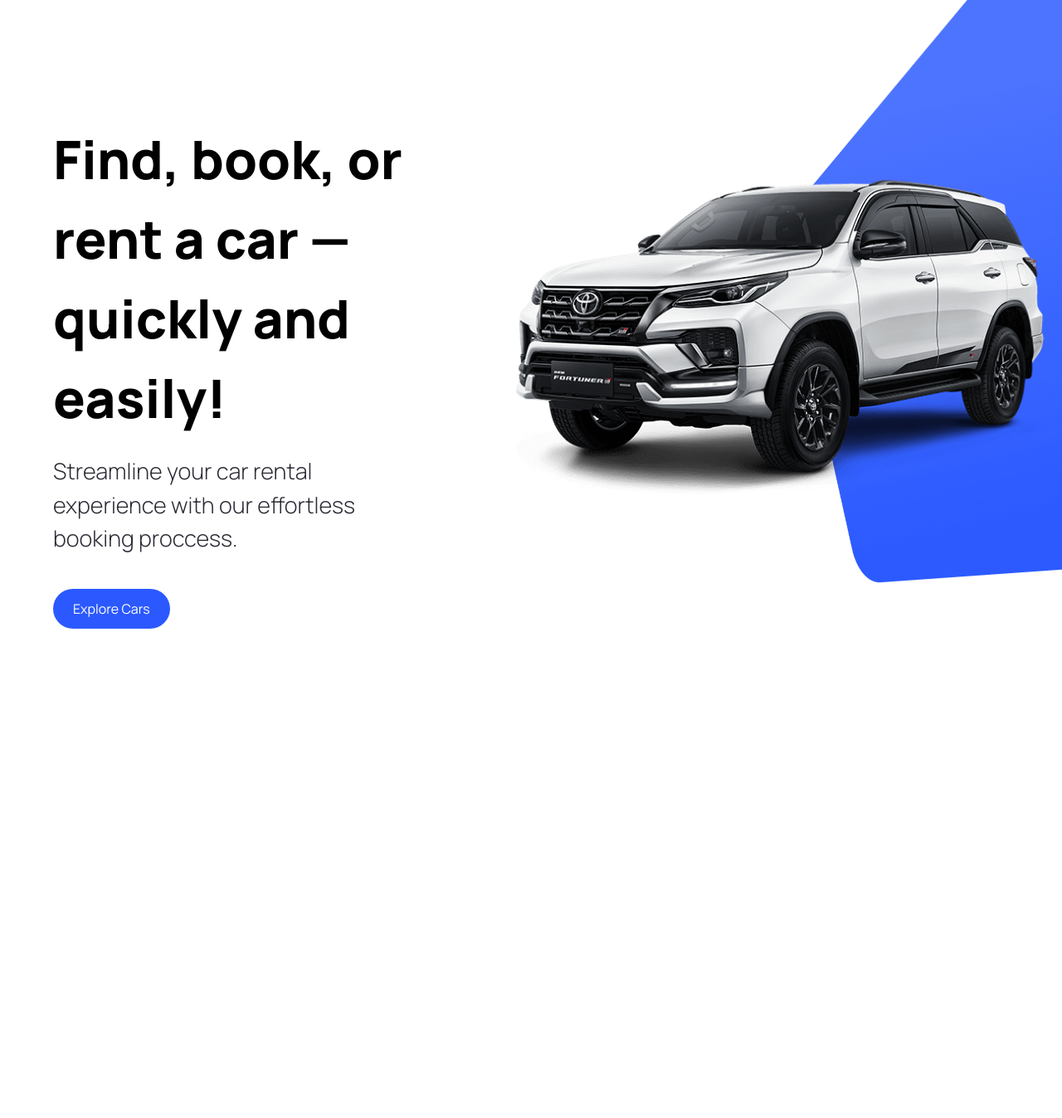
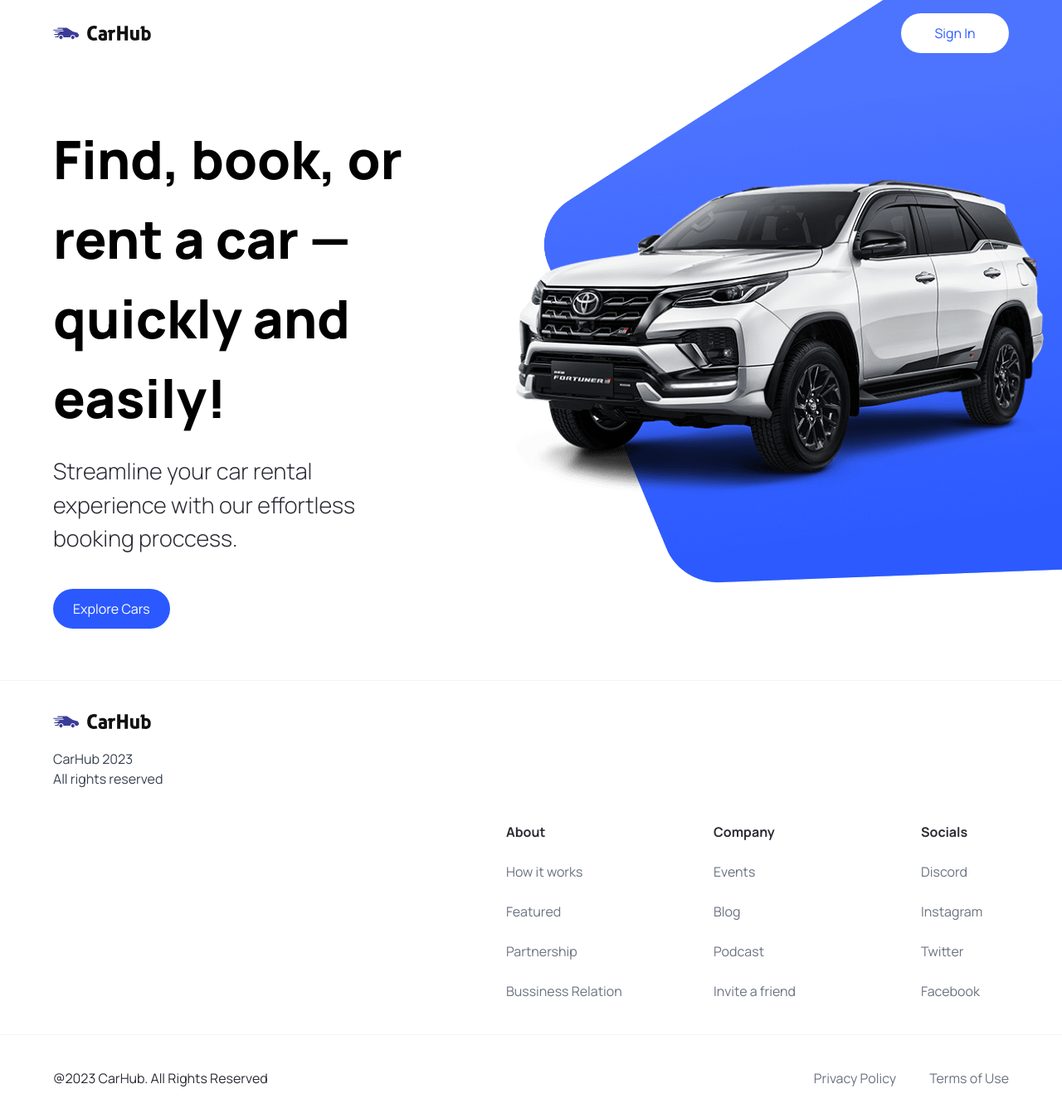
Before and after one commit to alantnk/car-showcase, a Next.js app: page / in a window 1280 px wide. Shown: the top 1348 px of the page at 83% size. Before the commit the page ends 800 px from the top, so only its background shows below. Built offline with nearby package versions, Linux system fonts and the light colour scheme.

Commit message:
fix: layout.tsx

```diff
--- a/app/layout.tsx
+++ b/app/layout.tsx
@@ -1,22 +1,24 @@
-import './globals.css'
-import type { Metadata } from 'next'
-import { Inter } from 'next/font/google'
-
-const inter = Inter({ subsets: ['latin'] })
+import { Navbar, Footer } from '@/components';
+import './globals.css';
+import type { Metadata } from 'next';
 
 export const metadata: Metadata = {
-  title: 'Create Next App',
-  description: 'Generated by create next app',
-}
+	title: 'Car Hub',
+	description: 'Discover the best cars in the world',
+};
 
 export default function RootLayout({
-  children,
+	children,
 }: {
-  children: React.ReactNode
+	children: React.ReactNode;
 }) {
-  return (
-    <html lang="en">
-      <body className={inter.className}>{children}</body>
-    </html>
-  )
+	return (
+		<html lang="pt-BR">
+			<body className="relative">
+				<Navbar />
+				{children}
+				<Footer />
+			</body>
+		</html>
+	);
 }
--- a/components/custom-button.tsx
+++ b/components/custom-button.tsx
@@ -7,11 +7,12 @@
 	title,
 	containerStyles,
 	handleClick,
+	type,
 }: ICustomButtonProps) {
 	return (
 		<button
 			disabled={false}
-			type={'button'}
+			type={type || 'button'}
 			className={`custom-btn ${containerStyles}`}
 			onClick={handleClick}
 		>
--- /dev/null
+++ b/components/footer.tsx
@@ -0,0 +1,51 @@
+import Image from 'next/image';
+import Link from 'next/link';
+import { footerLinks } from '@/constants';
+import { link } from 'fs';
+
+function Footer() {
+	return (
+		<footer className="flex flex-col text-black-100 mt-5 border-t border-gray-100">
+			<div className="flex max-md:flex-col flex-wrap justify-between gap-5 px-6 sm:px-16 py-10">
+				<div className="flex flex-col justify-start items-start gap-6">
+					<Image
+						src="/logo.svg"
+						alt="logo"
+						width={118}
+						height={18}
+						className="object-contain"
+					/>
+					<p className="text-base text-gray-700">
+						CarHub {new Date().getFullYear()}
+						<br /> All rights reserved
+					</p>
+				</div>
+			</div>
+			<div className="footer__links">
+				{footerLinks.map((link) => (
+					<div key={link.title} className="footer__link">
+						<h3 className="font-bold">{link.title}</h3>
+						{link.links.map((item) => (
+							<Link key={item.title} href={item.url} className="text-gray-500">
+								{item.title}
+							</Link>
+						))}
+					</div>
+				))}
+			</div>
+			<div className="flex justify-between mt-10 border-t border-gray-100 px-6 sm:px-16 py-10">
+				<p>@{new Date().getFullYear()} CarHub. All Rights Reserved </p>
+				<div className="footer__copyrights-link">
+					<Link href="/" className="text-gray-500">
+						Privacy Policy
+					</Link>
+					<Link href="/" className="text-gray-500">
+						Terms of Use
+					</Link>
+				</div>
+			</div>
+		</footer>
+	);
+}
+
+export default Footer;
--- a/components/hero.tsx
+++ b/components/hero.tsx
@@ -24,8 +24,8 @@
 			<div className="hero__image-container">
 				<div className="hero__image">
 					<Image src={'/hero.png'} alt="hero" fill className="object-contain" />
-					<div className="hero__image-overlay" />
 				</div>
+				<div className="hero__image-overlay" />
 			</div>
 		</div>
 	);
--- a/components/index.ts
+++ b/components/index.ts
@@ -1,4 +1,6 @@
 import Hero from './hero';
 import CustomButton from './custom-button';
+import Navbar from './navbar';
+import Footer from './footer';
 
-export { Hero, CustomButton };
+export { Hero, CustomButton, Navbar, Footer };
--- /dev/null
+++ b/components/navbar.tsx
@@ -0,0 +1,28 @@
+import Image from 'next/image';
+import Link from 'next/link';
+import { CustomButton } from '.';
+
+function Navbar() {
+	return (
+		<header className="w-full absolute z-10">
+			<nav className="max-w-[1440px] mx-auto flex justify-between items-center py-4 px-6 sm:px-16">
+				<Link href="/" className="flex justify-center items-center">
+					<Image
+						src="/logo.svg"
+						alt="Car Hub Logo"
+						width={118}
+						height={18}
+						className="object-contain"
+					/>
+				</Link>
+				<CustomButton
+					title="Sign In"
+					type="button"
+					containerStyles="text-primary-blue rounded-full bg-white min-w-[130px]"
+				/>
+			</nav>
+		</header>
+	);
+}
+
+export default Navbar;
--- /dev/null
+++ b/constants/index.ts
@@ -0,0 +1,101 @@
+export const manufacturers = [
+	'Acura',
+	'Alfa Romeo',
+	'Aston Martin',
+	'Audi',
+	'Bentley',
+	'BMW',
+	'Buick',
+	'Cadillac',
+	'Chevrolet',
+	'Chrysler',
+	'Citroen',
+	'Dodge',
+	'Ferrari',
+	'Fiat',
+	'Ford',
+	'GMC',
+	'Honda',
+	'Hyundai',
+	'Infiniti',
+	'Jaguar',
+	'Jeep',
+	'Kia',
+	'Lamborghini',
+	'Land Rover',
+	'Lexus',
+	'Lincoln',
+	'Maserati',
+	'Mazda',
+	'McLaren',
+	'Mercedes-Benz',
+	'MINI',
+	'Mitsubishi',
+	'Nissan',
+	'Porsche',
+	'Ram',
+	'Rolls-Royce',
+	'Subaru',
+	'Tesla',
+	'Toyota',
+	'Volkswagen',
+	'Volvo',
+];
+
+export const yearsOfProduction = [
+	{ title: 'Year', value: '' },
+	{ title: '2015', value: '2015' },
+	{ title: '2016', value: '2016' },
+	{ title: '2017', value: '2017' },
+	{ title: '2018', value: '2018' },
+	{ title: '2019', value: '2019' },
+	{ title: '2020', value: '2020' },
+	{ title: '2021', value: '2021' },
+	{ title: '2022', value: '2022' },
+	{ title: '2023', value: '2023' },
+];
+
+export const fuels = [
+	{
+		title: 'Fuel',
+		value: '',
+	},
+	{
+		title: 'Gas',
+		value: 'Gas',
+	},
+	{
+		title: 'Electricity',
+		value: 'Electricity',
+	},
+];
+
+export const footerLinks = [
+	{
+		title: 'About',
+		links: [
+			{ title: 'How it works', url: '/' },
+			{ title: 'Featured', url: '/' },
+			{ title: 'Partnership', url: '/' },
+			{ title: 'Bussiness Relation', url: '/' },
+		],
+	},
+	{
+		title: 'Company',
+		links: [
+			{ title: 'Events', url: '/' },
+			{ title: 'Blog', url: '/' },
+			{ title: 'Podcast', url: '/' },
+			{ title: 'Invite a friend', url: '/' },
+		],
+	},
+	{
+		title: 'Socials',
+		links: [
+			{ title: 'Discord', url: '/' },
+			{ title: 'Instagram', url: '/' },
+			{ title: 'Twitter', url: '/' },
+			{ title: 'Facebook', url: '/' },
+		],
+	},
+];
--- a/types/index.ts
+++ b/types/index.ts
@@ -4,4 +4,5 @@
 	title: string;
 	containerStyles?: string;
 	handleClick?: MouseEventHandler<HTMLButtonElement>;
+	type?: 'button' | 'submit';
 }
```
Also changed, not shown: 2 other files (tests, documents, lock files or other folders).
